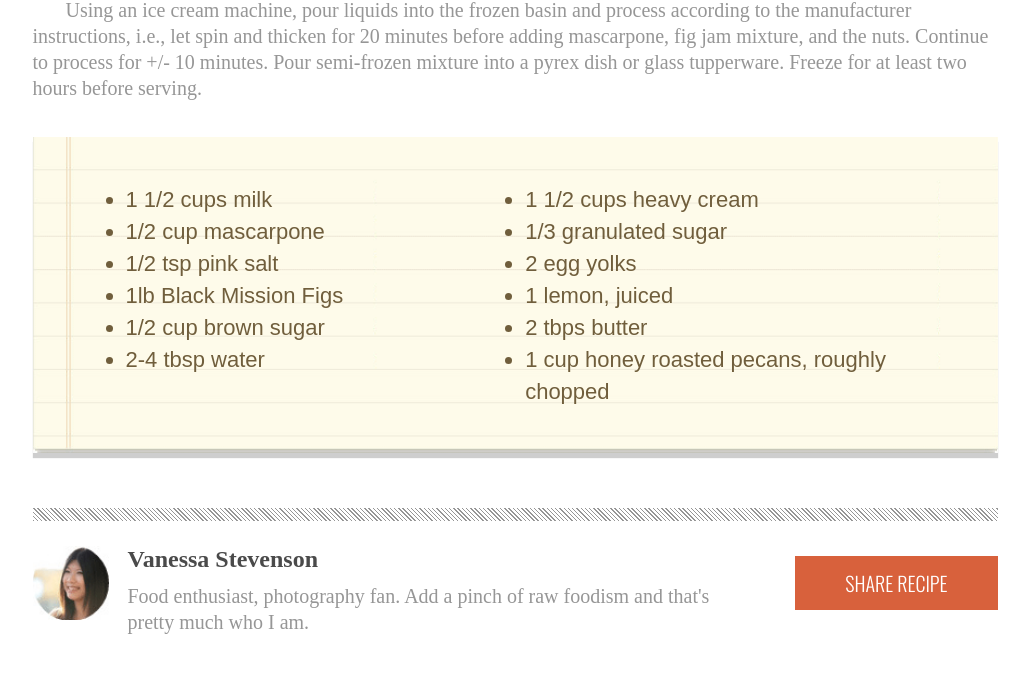
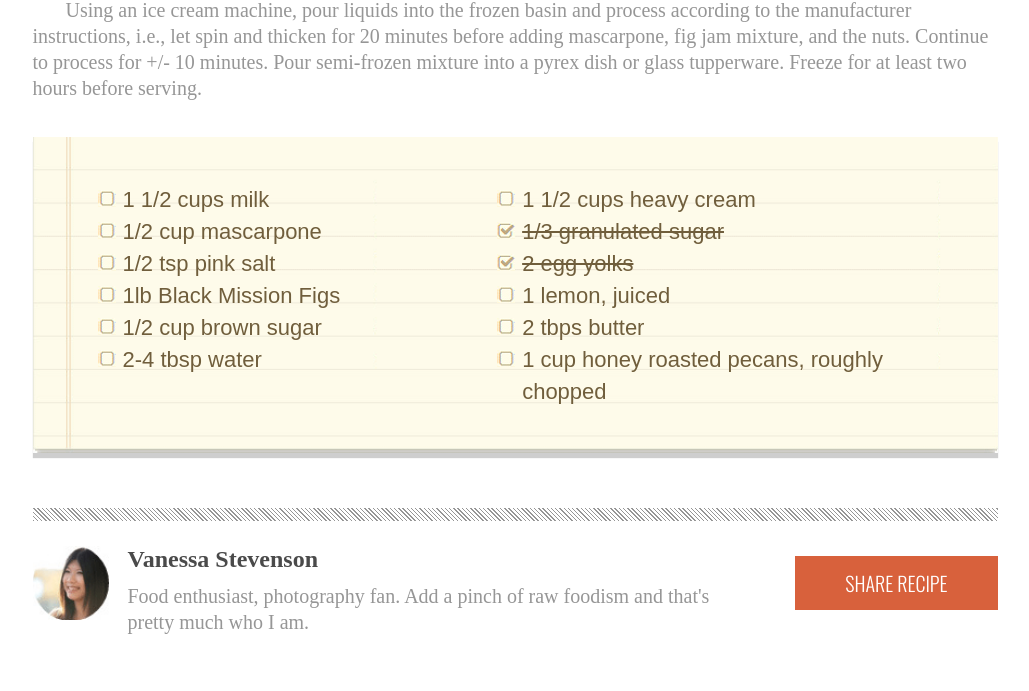
Before and after one commit to yd24/ChocolatePizza, a plain HTML site: page index.html in a window 1280 px wide. Shown: the part 1208-1899 px from the top of the page, without its empty margins (125-1154 px from the left). Drawn offline with nearby package versions, Linux system fonts and the light colour scheme; a web font is replaced by a local one.

Commit message:
Add custom bullet icons and update stylings

```diff
--- a/index.html
+++ b/index.html
@@ -71,8 +71,8 @@
                             </ul>
                             <ul>
                                 <li>1 1/2 cups heavy cream</li>
-                                <li>1/3 granulated sugar</li>
-                                <li>2 egg yolks</li>
+                                <li class="strike">1/3 granulated sugar</li>
+                                <li class="strike">2 egg yolks</li>
                                 <li>1 lemon, juiced</li>
                                 <li>2 tbps butter</li>
                                 <li>1 cup honey roasted pecans, roughly chopped</li>
--- a/style.css
+++ b/style.css
@@ -124,7 +124,7 @@ article p:last-child {
     background-size: cover;
     padding-top: 47px;
     padding-bottom: 45px;
-    padding-left: 93px;
+    padding-left: 90px;
     margin-bottom: 55px;
     box-shadow: 0 5px 1px rgb(206, 206, 206);
 }
@@ -141,6 +141,13 @@ article p:last-child {
     font-size: 22px;
     line-height: 32px;
     vertical-align: top;
+    list-style-image: url('./assets/bullet-icon2.jpg');
+    list-style-position: outside;
+}
+
+.strike {
+    list-style-image: url('./assets/bullet-icon1.jpg');
+    text-decoration: line-through;
 }
 
 #recipe ul:last-child {
```
Also changed, not shown: assets/bullet-icon1.jpg (added), assets/bullet-icon2.jpg (added).
